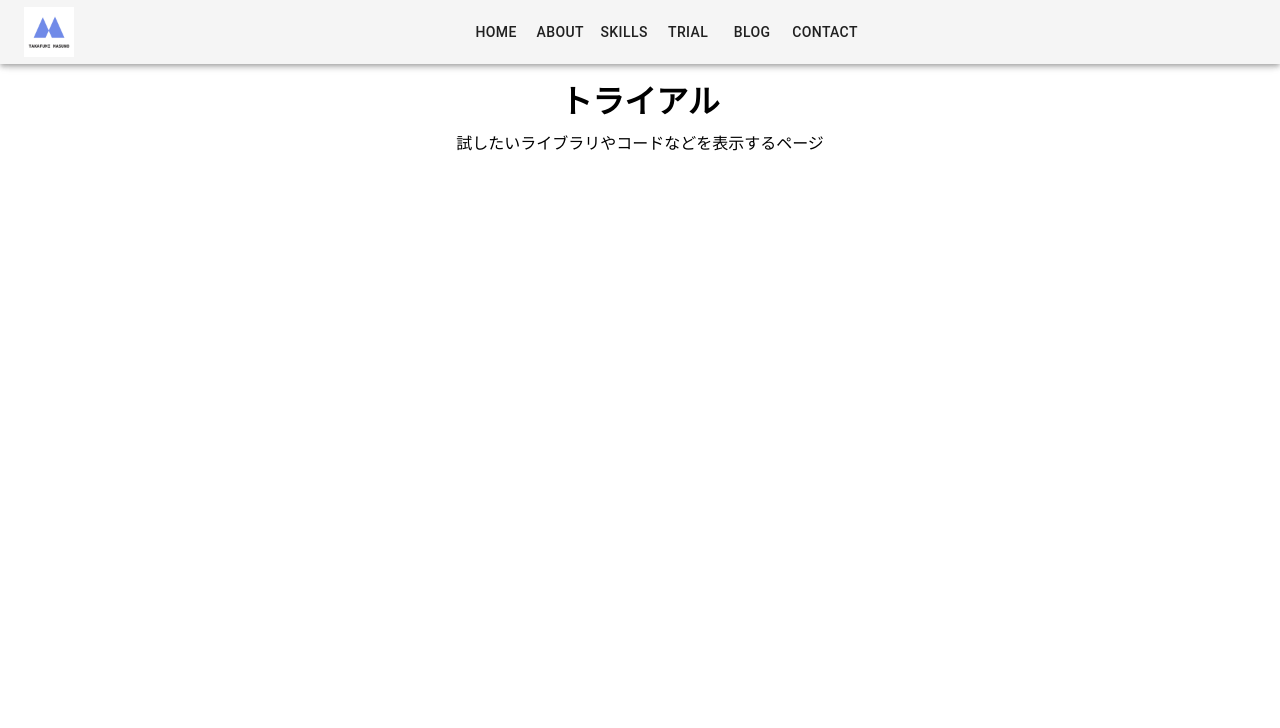
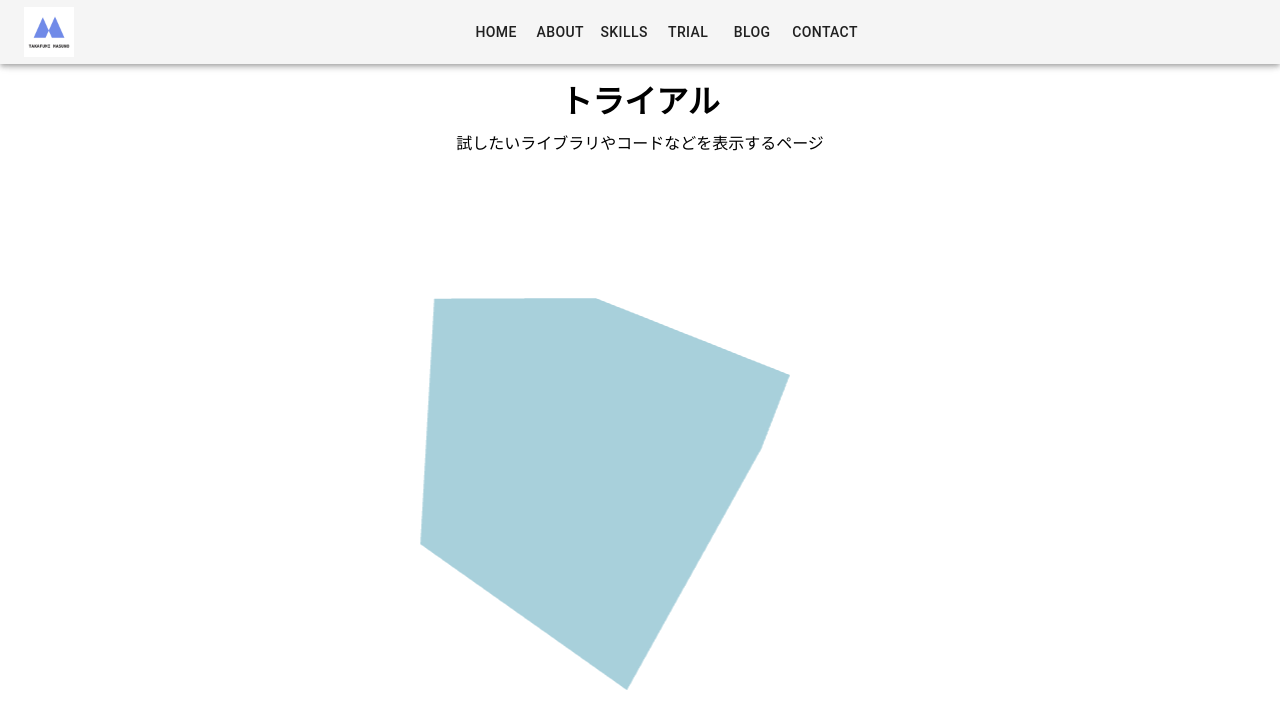
Before and after one commit to takafumi-masuno/portfolio-site, a React (Create React App) app: page /trial in a window 1280 px wide. Shown: the top 728 px of the page. Built offline with nearby package versions, Linux system fonts and the light colour scheme.

Commit message:
chore: trial-three.js

```diff
--- a/src/components/Trial.tsx
+++ b/src/components/Trial.tsx
@@ -1,3 +1,4 @@
+import { Canvas } from "@react-three/fiber";
 import { Box, Text } from "rebass";
 import { StyledBox } from "./Home";
 
@@ -10,6 +11,18 @@ const Trial = () => {
       <StyledBox p={1}>
         試したいライブラリやコードなどを表示するページ
       </StyledBox>
+      <Box
+        sx={{ textAlign: "center", width: "95%", height: "600px" }}
+        id="canvas-container"
+      >
+        <Canvas>
+          <mesh rotation={[45, 45, 45]} scale={3}>
+            <boxGeometry />
+            <meshBasicMaterial color="skyblue" />
+            <ambientLight color="white" />
+          </mesh>
+        </Canvas>
+      </Box>
     </Box>
   );
 };
```
Also changed, not shown: package.json (+9 -4 lines), src/components/Canvas.tsx (added, +15 -0 lines), 1 other file (tests, documents, lock files or other folders).
